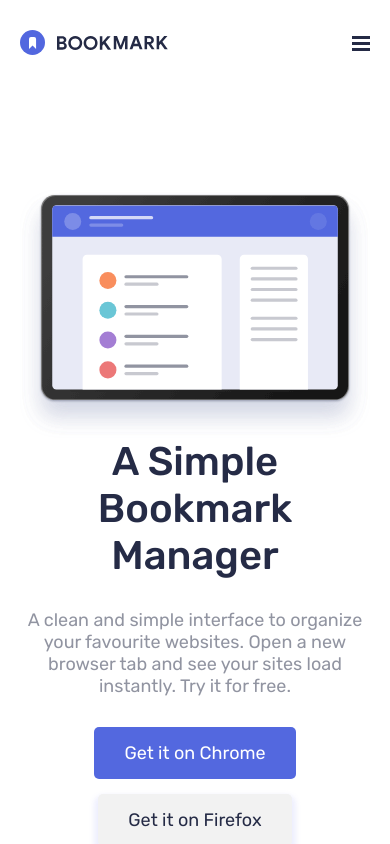
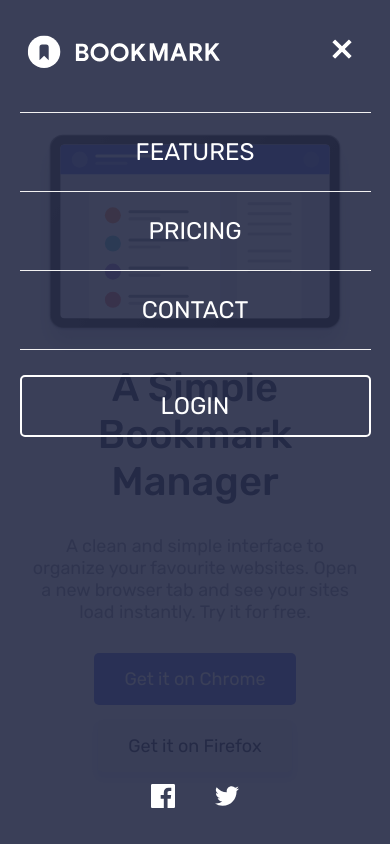
Before and after one commit to dev-talha/bookmark-landing-page-challenge, a plain HTML site: page index.html in a window 390 px wide. Both pictures are taken after a click on the element 361 px from the left and 45 px from the top of the page. Shown: the top 844 px of the page. Drawn offline with Linux system fonts and the light colour scheme.

Commit message:
menu done

```diff
--- a/css/style.scss
+++ b/css/style.scss
@@ -21,6 +21,7 @@ $desktop-xl: "(min-width: 1440px)";
   --clr-grayish: hsl(0, 0%, 95%);
   --clr-dark-blue: hsl(229, 31%, 21%);
 
+  --clr-soft-blue-500: hsla(229, 31%, 21%, 0.9);
   --clr-white: hsl(0, 0%, 100%);
   --clr-black: hsl(0, 0%, 0%);
   --base-font-size: 18px;
@@ -95,8 +96,8 @@ button {
 }
 .container {
   max-width: 1120px;
-  padding-left: 20px;
-  padding-right: 20px;
+  padding-left: 30px;
+  padding-right: 30px;
   margin-left: auto;
   margin-right: auto;
   text-align: center;
@@ -153,6 +154,7 @@ header {
     display: flex;
     justify-content: space-between;
     align-items: center;
+    position: relative;
     .nav-links {
       @media screen and #{$tablet} {
         display: none;
@@ -179,8 +181,12 @@ header {
     .btn-filled {
       padding: 15px 40px;
     }
+    .mobile-menu-close {
+      display: none;
+    }
   }
 }
+
 /* Hero Section */
 #hero {
   .hero_content {
@@ -472,3 +478,78 @@ header {
     }
   }
 }
+
+/* On mobile nav open */
+body.nav-open {
+  animation-name: clipOpen;
+  animation-duration: 0.5s;
+  animation-timing-function: ease-out;
+  animation-fill-mode: forwards;
+  @keyframes clipOpen {
+    from {
+      clip-path: circle(50% at 50% 50%);
+    }
+    to {
+      clip-path: circle(100% at 50% 50%);
+    }
+  }
+  .navigation {
+    background-color: var(--clr-soft-blue-500);
+    color: var(--clr-white);
+    position: fixed;
+    top: 0;
+    left: 0;
+    right: 0;
+    bottom: 0;
+    .nav-links {
+      display: flex;
+      flex-direction: column;
+      position: absolute;
+      top: 7rem;
+      left: 50%;
+      transform: translateX(-50%);
+      width: 100%;
+    }
+    .nav-items {
+      padding: 25px 0;
+      margin: 0 25px;
+      width: 90%;
+      border-top: 1px solid var(--clr-grayish);
+      font-size: 1.5rem;
+    }
+    .brand {
+      position: absolute;
+      top: 40px;
+      left: 50px;
+      path,
+      circle {
+        fill: var(--clr-white);
+      }
+      path:last-child {
+        fill: var(--clr-soft-blue-500);
+      }
+    }
+    .mobile-menu {
+      display: none;
+    }
+    .mobile-menu-close {
+      display: block;
+      position: absolute;
+      top: 40px;
+      right: 40px;
+    }
+    .brand,
+    .mobile-menu-close {
+      transform: scale(1.3);
+    }
+    .bg_red {
+      background-color: transparent;
+      border: 2px solid var(--clr-white);
+      width: 100%;
+    }
+  }
+  .footer_social {
+    position: fixed;
+    bottom: 1rem;
+  }
+}
--- a/index.html
+++ b/index.html
@@ -73,6 +73,15 @@
                   fill="#242A45"
                   fill-rule="evenodd"
                   d="M0 0h18v3H0V0zm0 6h18v3H0V6zm0 6h18v3H0v-3z"
+                />
+              </svg>
+            </span>
+            <span class="mobile-menu-close">
+              <svg xmlns="http://www.w3.org/2000/svg" width="16" height="15">
+                <path
+                  fill="#FFF"
+                  fill-rule="evenodd"
+                  d="M8 5.379L13.303.075l2.122 2.122L10.12 7.5l5.304 5.303-2.122 2.122L8 9.62l-5.303 5.304-2.122-2.122L5.88 7.5.575 2.197 2.697.075 8 5.38z"
                 />
               </svg>
             </span>
--- a/js/main.js
+++ b/js/main.js
@@ -5,7 +5,8 @@ const tabcontent = document.querySelectorAll(".tabcontent");
 const tablinks = document.querySelectorAll(".tablinks");
 const accordion = document.querySelectorAll(".accordion_title");
 const mobile_menu = document.querySelector(".mobile-menu");
-const navMenu = document.querySelector(".navigation");
+const mobile_menu_close = document.querySelector(".mobile-menu-close");
+const body = document.querySelector("body");
 
 window.onload = () => {
   document.getElementById("defaultOpen").click();
@@ -33,7 +34,10 @@ window.onload = () => {
     Mobile menu Action
   -----------------*/
   mobile_menu.addEventListener("click", (e) => {
-    navMenu.classList.toggle("open");
+    body.classList.add("nav-open");
+  });
+  mobile_menu_close.addEventListener("click", (e) => {
+    body.classList.remove("nav-open");
   });
 };
 
```
Also changed, not shown: css/style.css, 1 other file.
